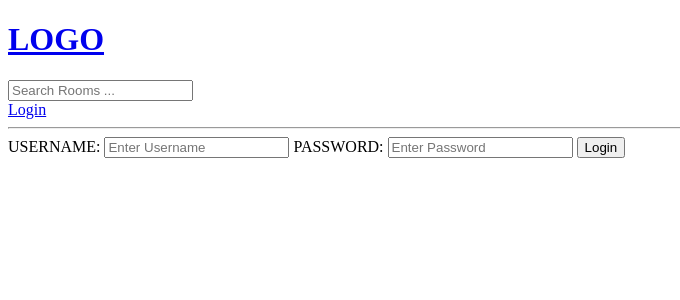
After one commit to bhatganeshdarshan/discord-app, a Django app: page /login/ in a window 1280 px wide. The commit adds this page. Shown: the top 300 px of the page, without its empty margins (0-680 px from the left). Run offline with Django 4.2, Linux system fonts and the light colour scheme.

Commit message:
added login page with error message

```diff
--- a/main/urls.py
+++ b/main/urls.py
@@ -2,6 +2,7 @@ from django.urls import path
 from . import views
 
 urlpatterns=[
+    path('login/',views.loginPage,name="login"),
     path('',views.home,name="home"),
     path('room/<str:pk>/',views.room,name="room"),
     path('create-room/',views.createRoom,name="create-room"),
--- a/main/views.py
+++ b/main/views.py
@@ -2,12 +2,27 @@ from django.shortcuts import render ,redirect
 from .models import Room,Topic
 from .forms import RoomForm
 from django.db.models import Q
+from django.contrib.auth.models import User
+from django.contrib import messages
 # rooms=[
 #     {'id':1,'name':'lets learn python '},
 #     {'id':2,'name':'design with me'},
 #     {'id':3,'name':'front end developers '},
 
 # ]
+
+def loginPage(request):
+    if request.method == 'POST':
+        username = request.POST.get('username')
+        password = request.POST.get('password')
+
+        try:
+            user = User.objects.get(username=username)
+        except:
+            messages.error(request, 'User Doesnot exist')
+    context = {}
+    return render(request,'main/login_register.html',context)
+
 
 def home(request):
     q =  request.GET.get('q') if request.GET.get('q') != None else ''
--- a/templates/main.html
+++ b/templates/main.html
@@ -9,6 +9,13 @@
 <body>
 
     {% include 'navbar.html' %}
+        {% if messages %}
+        <ul class="messages">
+            {% for message in messages %}
+            <li></li>{{ message }}</li>
+            {% endfor %}
+        </ul>
+        {% endif %}
 
     {% block content %}
 
--- /dev/null
+++ b/templates/main/login_register.html
@@ -0,0 +1,14 @@
+{% extends 'main.html' %}
+
+{% block content %}
+    <div>
+        <form action="" method="POST">
+            {% csrf_token %}
+            <label>USERNAME:</label>
+            <input type="text" placeholder="Enter Username" name="username">
+            <label>PASSWORD:</label>
+            <input type="password" placeholder="Enter Password" name="password">
+            <input type="submit" value="Login">
+        </form>
+    </div>
+{% endblock content %}
--- a/templates/navbar.html
+++ b/templates/navbar.html
@@ -5,5 +5,7 @@
         <input type="text" name="q" placeholder="Search Rooms ... ">
     </form>
 
+    <a href="{% url 'login' %}">Login</a>
+
 
 <hr>
```
